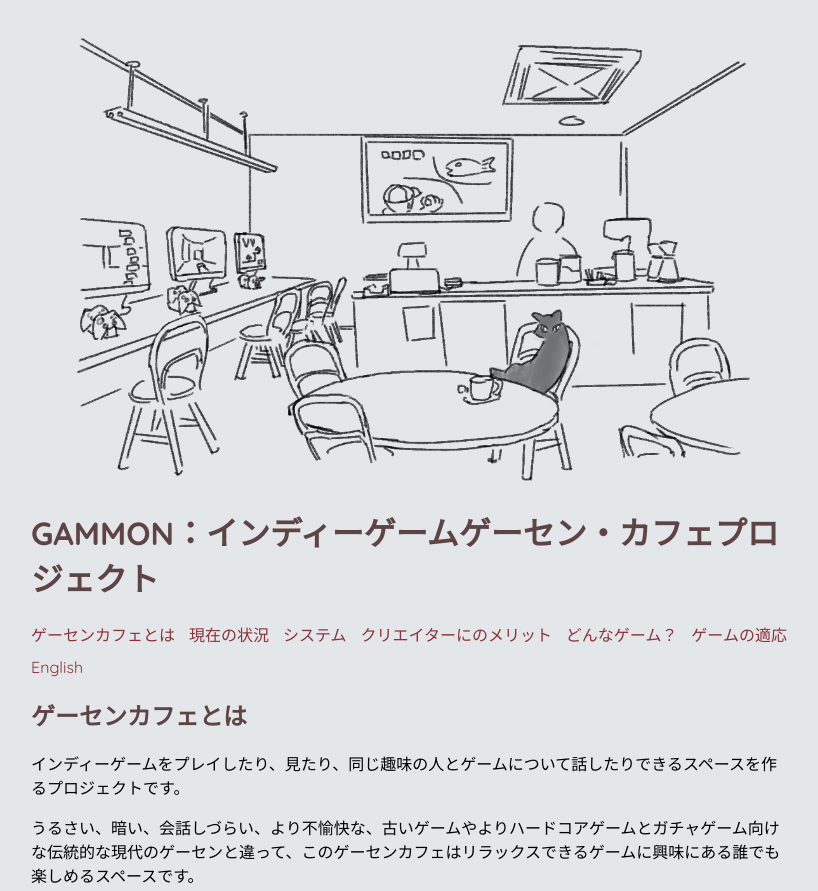
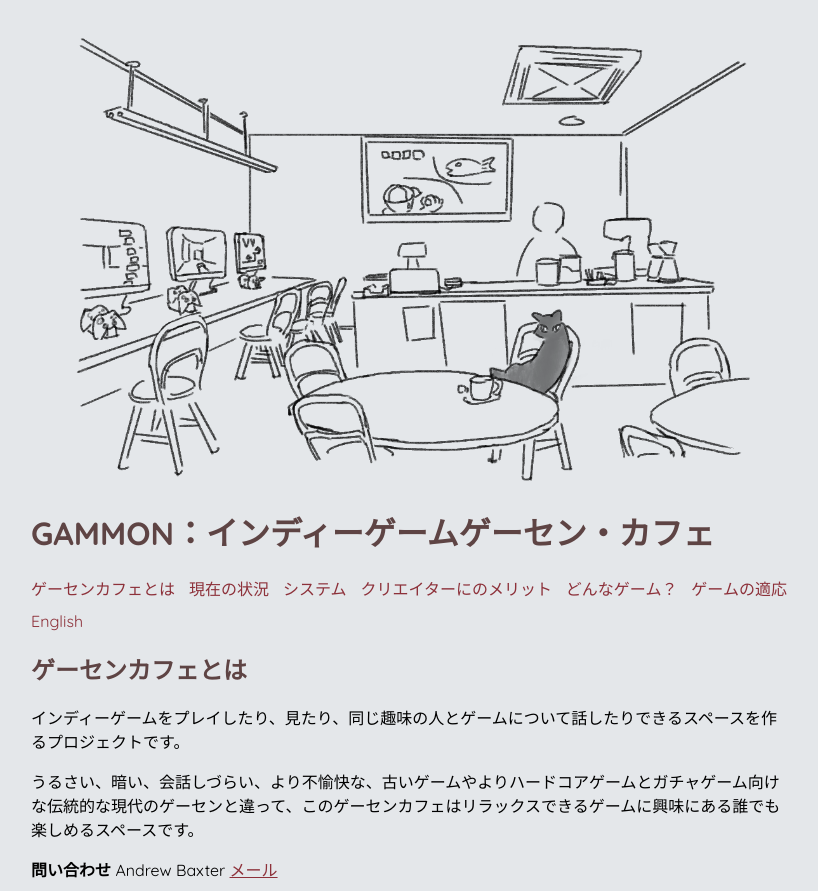
Before and after one commit to andrewbaxter/arcade-cafe, a plain HTML site: page source/index.html in a window 1280 px wide. Shown: the top 891 px of the page, without its empty margins (231-1049 px from the left). Drawn offline with Linux system fonts and the light colour scheme.

Commit message:
Shorten header

```diff
--- a/source/index.html
+++ b/source/index.html
@@ -3,12 +3,12 @@
   <head>
     <meta charset="utf-8" />
     <meta name="viewport" content="width=device-width, initial-scale=1" />
-    <title>Gammon：インディーゲームゲーセン・カフェプロジェクト</title>
+    <title>Gammon：インディーゲームゲーセン・カフェ</title>
     <link rel="stylesheet" href="style.css" />
   </head>
   <body>
     <img src="cafe_interior.png" alt="カフェインテリアのスケッチ" />
-    <h1>Gammon：インディーゲームゲーセン・カフェプロジェクト</h1>
+    <h1>Gammon：インディーゲームゲーセン・カフェ</h1>
     <div class="linkbar">
       <a href="#intro">ゲーセンカフェとは</a>
       <a href="#state">現在の状況</a>
```
Also changed, not shown: source/index_en.html (+2 -2 lines).
